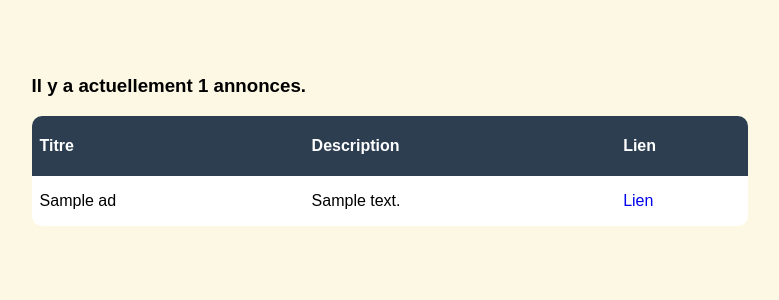
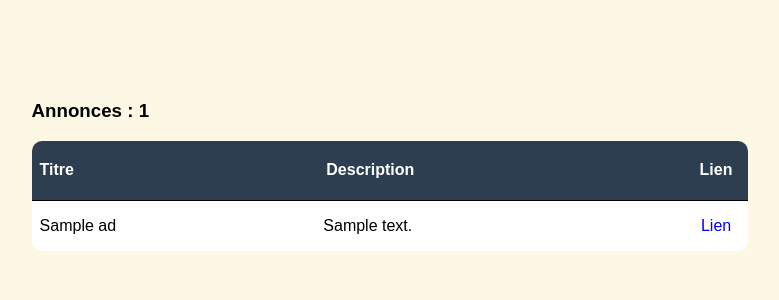
Before and after one commit to Florian-Dj/job_search, a Django app: page /annonce in a window 1280 px wide. Shown: the part 73-373 px from the top of the page, without its empty margins (250-1029 px from the left). Run offline with Django 3.2, Linux system fonts and the light colour scheme; tables that the repository leaves empty hold one stand-in row (values such as "Sample post").

Commit message:
Refonte table ad and search (style css)

```diff
--- a/mysite/run.py
+++ b/mysite/run.py
@@ -130,6 +130,6 @@ def db_select(sql):
 
 
 if __name__ == '__main__':
+    asyncio.run(home())
     asyncio.run(os.system('python manage.py runserver 80'))
-    asyncio.run(home())
     # pyinstaller --onefile --icon=logo.ico main.py     Command Pyinstaller
--- a/mysite/static/css/style.css
+++ b/mysite/static/css/style.css
@@ -49,8 +49,7 @@ a {
 
 .wrap-table100 {
   width: 80%;
-  margin: auto;
-  margin-top: 75px;
+  margin: 100px auto;
 }
 
 table {
@@ -64,13 +63,23 @@ table {
   position: relative;
 }
 
-table * {
-  position: relative;
+table * {position: relative;}
+
+table td, table th {padding-left: 8px;}
+
+td.title{width: 40%;}
+
+td.link, th.link{
+  width: 10%;
+  text-align: center;
 }
 
-table td, table th {
-  padding-left: 8px;
+td.description{
+  width: 50%;
+  padding: 8px 5px;
 }
+
+tbody tr {border-top: 1px solid black;}
 
 table thead tr {
   height: 60px;
--- a/mysite/templates/ad.html
+++ b/mysite/templates/ad.html
@@ -5,22 +5,22 @@
 {% block body %}
 
 <div class="wrap-table100">
-    <h3> Il y a actuellement {{ ad_list.count }} annonces.</h3>
+    <h3> Annonces : {{ ad_list.count }}</h3>
     <div class="table100">
         <table>
             <thead>
                 <tr>
                    <th>Titre</th>
                    <th>Description</th>
-                   <th>Lien</th>
+                   <th class="link">Lien</th>
                 </tr>
             </thead>
             <tbody>
 {% for ad in ad_list %}
                 <tr>
-                    <td>{{ad.title}}</td>
-                    <td>{{ad.description}}</td>
-                    <td><a href="{{ad.link}}" target="_blank">Lien</a></td>
+                    <td class="title">{{ad.title}}</td>
+                    <td class="description">{{ad.description}}</td>
+                    <td class="link"><a href="{{ad.link}}" target="_blank">Lien</a></td>
                 </tr>
 {% endfor %}
             </tbody>
--- a/mysite/templates/search.html
+++ b/mysite/templates/search.html
@@ -5,7 +5,7 @@
 {% block body %}
 
 <div class="wrap-table100">
-    <h3> Il y a actuellement {{ search_list.count }} recherches.</h3>
+    <h3> Recherches : {{ search_list.count }}</h3>
     <div class="table100">
         <table>
             <thead>
```
